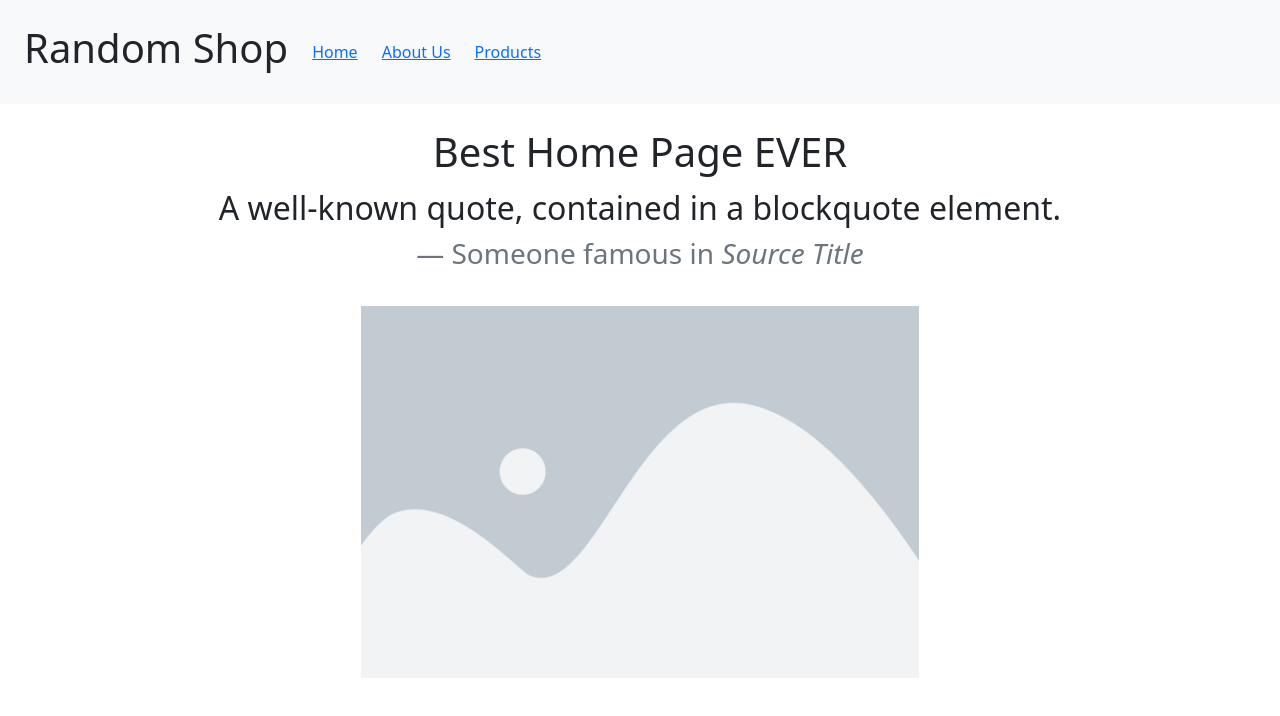
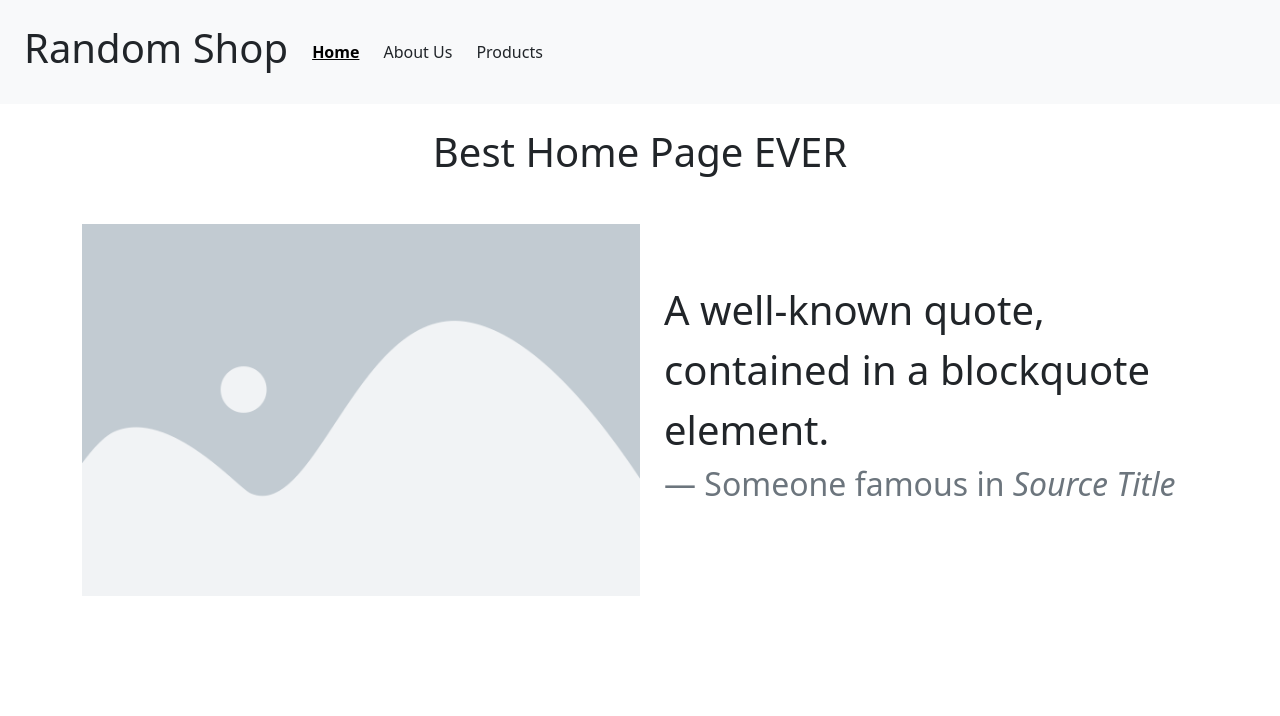
Before and after one commit to ManuelAliquo/react-router, a React (Vite) app: page / in a window 1280 px wide. Shown: the top 716 px of the page. Built offline with nearby package versions, Linux system fonts and the light colour scheme.

Commit message:
bonus: handled active class NavLinks

```diff
--- a/src/assets/css/index.css
+++ b/src/assets/css/index.css
@@ -5,3 +5,8 @@
 .product-card > .card-body {
   overflow-y: auto;
 }
+
+.nav-link-active {
+  color: black;
+  font-weight: 600;
+}
--- a/src/components/Header.jsx
+++ b/src/components/Header.jsx
@@ -1,13 +1,22 @@
 import { NavLink } from "react-router-dom";
+
+// gestione classi in base a isActive
+const activeLink = ({ isActive }) => (isActive ? "nav-link-active" : "nav-link");
 
 export default function Header() {
   return (
     <header className="p-4 bg-light d-flex sticky-top">
       <h1 className="me-4">Random Shop</h1>
       <nav className="d-flex align-items-center gap-4">
-        <NavLink to="/">Home</NavLink>
-        <NavLink to="/about-us">About Us</NavLink>
-        <NavLink to="/products">Products</NavLink>
+        <NavLink to="/" className={activeLink}>
+          Home
+        </NavLink>
+        <NavLink to="/about-us" className={activeLink}>
+          About Us
+        </NavLink>
+        <NavLink to="/products" className={activeLink}>
+          Products
+        </NavLink>
       </nav>
     </header>
   );
--- a/src/layouts/DefaultLayout.jsx
+++ b/src/layouts/DefaultLayout.jsx
@@ -6,6 +6,7 @@ export default function DefaultLayout() {
     <>
       <Header />
       <div className="container py-4">
+        {/* contenuto della pagina corrente */}
         <Outlet />
       </div>
     </>
--- a/src/pages/AboutUsPage.jsx
+++ b/src/pages/AboutUsPage.jsx
@@ -42,19 +42,6 @@ export default function AboutUsPage() {
             libero porro minima deserunt alias dicta beatae.
           </p>
         </li>
-        <li className="mt-4">
-          <h4>Lorem Ipsum Dolor</h4>
-          <p>
-            Lorem, ipsum dolor sit amet consectetur adipisicing elit. Suscipit dolorem eligendi
-            dolor earum labore tempora aut, quo, fuga soluta, vel repellat expedita ducimus libero
-            porro minima deserunt alias dicta beatae.Lorem, ipsum dolor sit amet consectetur
-            adipisicing elit. Suscipit dolorem eligendi dolor earum labore tempora aut, quo, fuga
-            soluta, vel repellat expedita ducimus libero porro minima deserunt alias dicta
-            beatae.Lorem, ipsum dolor sit amet consectetur adipisicing elit. Suscipit dolorem
-            eligendi dolor earum labore tempora aut, quo, fuga soluta, vel repellat expedita ducimus
-            libero porro minima deserunt alias dicta beatae.
-          </p>
-        </li>
       </ul>
     </>
   );
--- a/src/pages/HomePage.jsx
+++ b/src/pages/HomePage.jsx
@@ -1,21 +1,23 @@
 export default function HomePage() {
   return (
     <>
-      <div className="d-flex flex-column align-items-center">
+      <div className="text-center mb-5">
         <h1>Best Home Page EVER</h1>
-        <figure className="text-center">
-          <blockquote className="blockquote fs-2">
-            <p>A well-known quote, contained in a blockquote element.</p>
-          </blockquote>
-          <figcaption className="blockquote-footer fs-3">
-            Someone famous in <cite title="Source Title">Source Title</cite>
-          </figcaption>
-        </figure>
+      </div>
+      <div className="d-flex align-items-center gap-4">
         <img
           className="img-fluid w-50"
           src="src/assets/img/placeholder-HomePage.png"
           alt="Home Page Placeholder"
         />
+        <figure>
+          <blockquote class="blockquote">
+            <p className="fs-1">A well-known quote, contained in a blockquote element.</p>
+          </blockquote>
+          <figcaption class="blockquote-footer fs-2">
+            Someone famous in <cite title="Source Title">Source Title</cite>
+          </figcaption>
+        </figure>
       </div>
     </>
   );
--- a/src/pages/ProductsPage.jsx
+++ b/src/pages/ProductsPage.jsx
@@ -3,12 +3,26 @@ import { useEffect, useState } from "react";
 
 export default function ProductsPage() {
   const [products, setProducts] = useState([]);
+  const [showLoading, setShowLoading] = useState(true);
 
+  // chiamata per prodotti
   useEffect(() => {
     axios.get("https://fakestoreapi.com/products").then((res) => {
       setProducts(res.data);
+      setShowLoading(false);
     });
   }, []);
+
+  // condizionale per loading
+  if (showLoading)
+    return (
+      <div className="d-flex align-items-center">
+        <h1>Loading</h1>
+        <div className="ms-3 spinner-border text-primary" role="status">
+          <span className="visually-hidden">Loading...</span>
+        </div>
+      </div>
+    );
 
   return (
     <>
```
